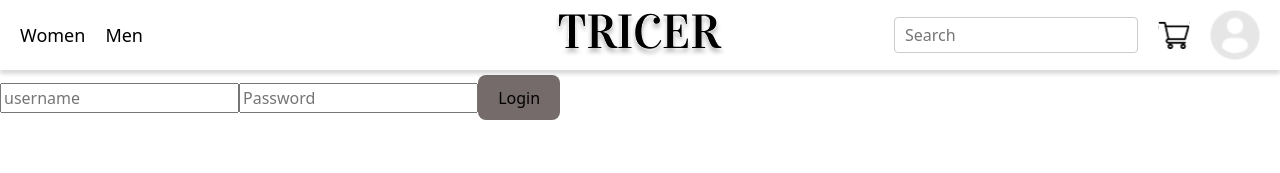
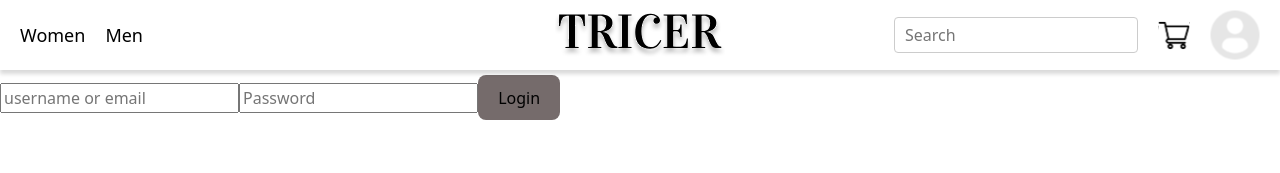
Before and after one commit to JGeanca/Tricer, a React (Vite) app in the folder projects/project-01/: page /login in a window 1280 px wide. Shown: the top 173 px of the page. Built offline with nearby package versions, Linux system fonts and the light colour scheme.

Commit message:
Login with email integrated to the web app

```diff
--- a/projects/project-01/src/components/LoginForm.jsx
+++ b/projects/project-01/src/components/LoginForm.jsx
@@ -2,13 +2,13 @@ import { useState } from 'react'
 import { useAuth } from '../hooks/useAuth'
 
 export function LoginForm() {
-  const [username, setUsername] = useState('')
+  const [credential, setCredential] = useState('')
   const [password, setPassword] = useState('')
   const { login, isLoading, error } = useAuth()
 
   const handleSubmit = async (e) => {
     e.preventDefault()
-    login({ username, password })
+    login({ credential, password })
   }
 
   //TODO: Add validation
@@ -19,10 +19,10 @@ export function LoginForm() {
     <form onSubmit={handleSubmit}>
       {error && <div>{error.message}</div>}
       <input
-        type="username"
-        value={username}
-        onChange={(e) => setUsername(e.target.value)}
-        placeholder="username"
+        type="credential"
+        value={credential}
+        onChange={(e) => setCredential(e.target.value)}
+        placeholder="username or email"
         required
       />
       <input
--- a/projects/project-01/src/services/authService.js
+++ b/projects/project-01/src/services/authService.js
@@ -5,9 +5,9 @@ export const authService = {
   //*For now we will use local storage, but cookies are a better option
   // because they are more secure and can be used for server-side rendering
 
-  async login({ username, password }) {
+  async login({ credential, password }) {
     try {
-      const response = await publicApi.post('users/login', { username, password })
+      const response = await publicApi.post('users/login', { credential, password })
       const { token } = response.data
       if (!token) throw new Error('No token received from server')
       return { token }
```
